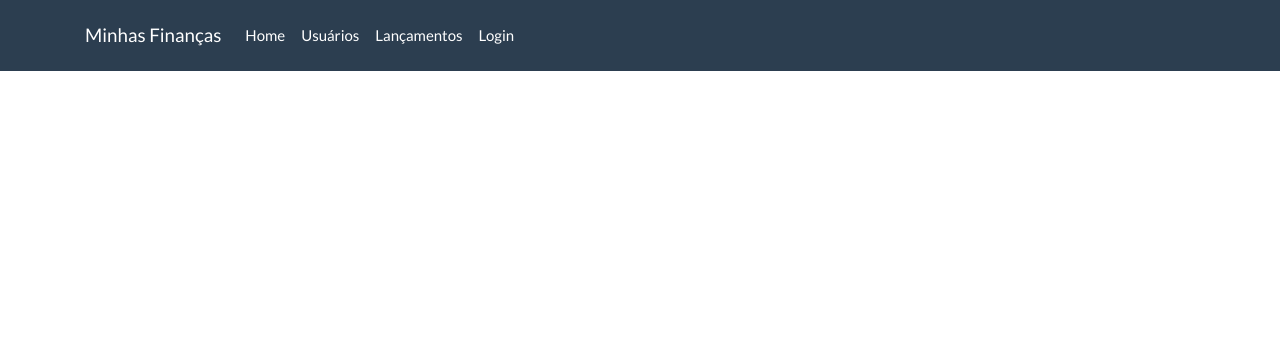
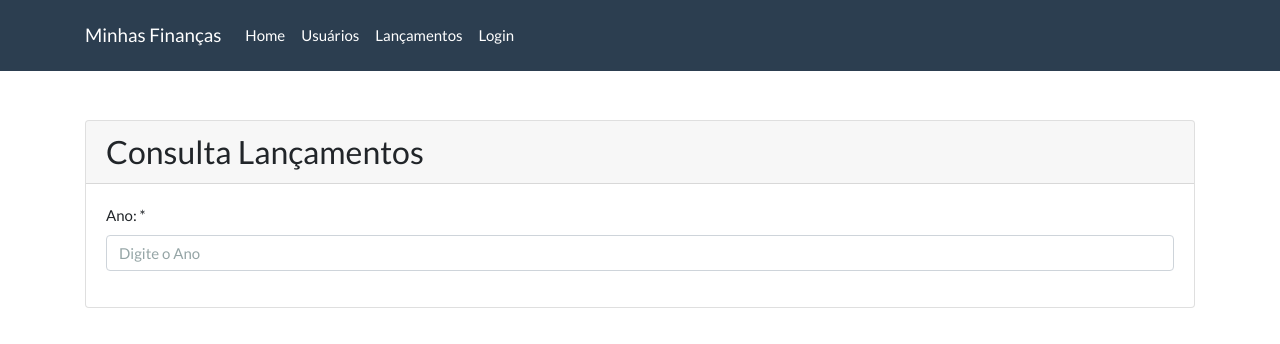
Before and after one commit to iangerolamo/minhas-financas-frontend, a React (Create React App) app: page /#/consulta-lancamentos in a window 1280 px wide. Shown: the top 344 px of the page. Built offline with nearby package versions, Linux system fonts and the light colour scheme.

Commit message:
Criado a view de Consulta de Lançamentos

```diff
--- a/src/components/navbar.js
+++ b/src/components/navbar.js
@@ -15,7 +15,7 @@ function Navbar() {
           <ul className={"navbar-nav"}>
             <NavbarItem href={"#/home"} label={"Home"} />
             <NavbarItem href={"#/cadastro-usuarios"} label={"Usuários"} />
-            <NavbarItem href={"#/lancamentos"} label={"Lançamentos"} />
+            <NavbarItem href={"#/consulta-lancamentos"} label={"Lançamentos"} />
             <NavbarItem href={"#/login"} label={"Login"} />
           </ul>
 
--- a/src/main/rotas.js
+++ b/src/main/rotas.js
@@ -2,6 +2,7 @@
 import Login from '../views/login';
 import Home from '../views/home';
 import CadastroUsuario from "../views/cadastroUsuario";
+import ConsultaLancamentos from "../views/consulta-lancamentos";
 
 import { Route, Switch, HashRouter } from 'react-router-dom';
 
@@ -12,6 +13,7 @@ function Rotas() {
         <Route path="/home" component={Home} />
         <Route path="/login" component={Login} />
         <Route path="/cadastro-usuarios" component={CadastroUsuario} />
+        <Route path="/consulta-lancamentos" component={ConsultaLancamentos} />
       </Switch>
 
     </HashRouter>
--- /dev/null
+++ b/src/views/consulta-lancamentos.js
@@ -0,0 +1,29 @@
+import React from 'react';
+import { useHistory } from 'react-router-dom';
+import Card from "../components/card";
+import FormGroup from "../components/form-group";
+
+function ConsultaLancamentos() {
+    return (
+        <Card title={"Consulta Lançamentos"}>
+          <div className={"row"}>
+            <div className={"col-md-12"}>
+              <div className={"bs-component"}>
+                <FormGroup htmlFor={"inputAno"} label={"Ano: *"}>
+                  <input type={"text"}
+                         className={"form-control"}
+                         id={"inputAno"}
+                         aria-describedby={"emailHelp"}
+                         placeholder={"Digite o Ano"} />
+
+                </FormGroup>
+
+              </div>
+            </div>
+          </div>
+
+        </Card>
+    );
+}
+
+export default ConsultaLancamentos;
```
